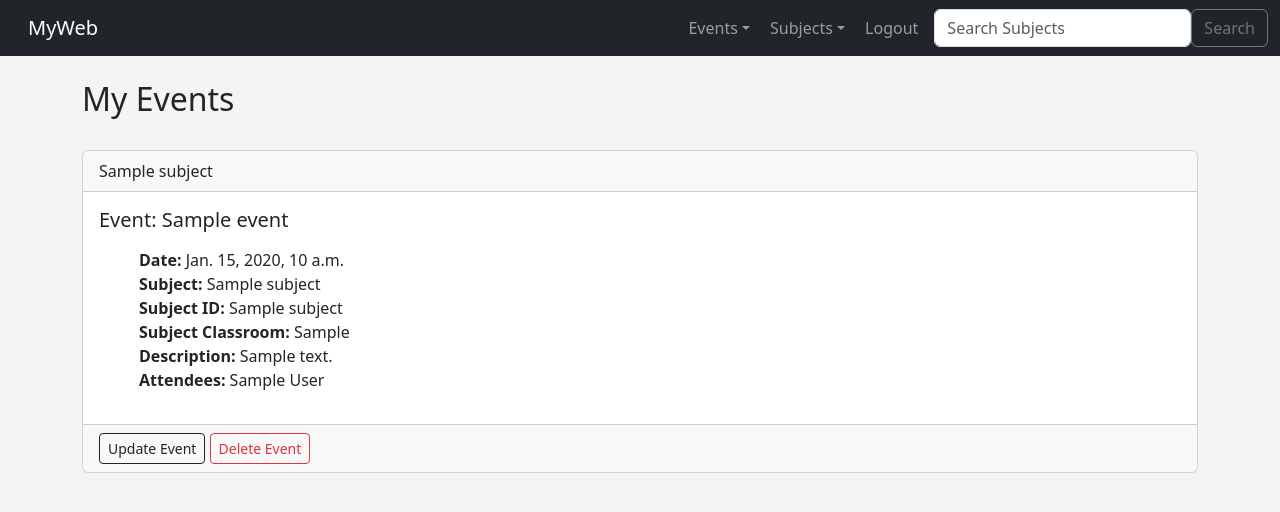
After one commit to 6410110710/Web, a Django app: page /my_events in a window 1280 px wide. The commit adds this page. Shown: the top 512 px of the page. Run offline with Django 4.2, Linux system fonts and the light colour scheme; a user stored in the database is signed in; tables that the repository leaves empty hold one stand-in row (values such as "Sample post").

Commit message:
Add My_Events Page

```diff
--- /dev/null
+++ b/MyApp/templates/event/my_events.html
@@ -0,0 +1,51 @@
+{% extends 'event/base.html' %}
+
+{% block content %}
+    <h2>My Events</h2>
+    <br/>
+    {% for event in events%}
+
+    <div class="card">
+        <div class="card-header">
+          {{ event.subject }}
+        </div>
+        <div class="card-body">
+          <h5 class="card-title">Event: {{ event }}</h5>
+          <p class="card-text">
+            <ul>
+            <strong>Date: </strong>{{ event.event_date }}<br/>
+            <strong>Subject: </strong>{{ event.subject }}<br/>
+            <strong>Subject ID: </strong>{{ event.subject.subject_id }}<br/>
+            <strong>Subject Classroom: </strong>{{ event.subject.classroom }}<br/>
+            <strong>Description: </strong>{{ event.description }}<br/>
+            <strong>Attendees: </strong>
+                {% for user in event.attendees.all %}
+                {{ user }}
+            <br/>
+                {% endfor %}
+            </ul>
+
+
+
+
+          </p>
+        </div>
+        {% if user.is_authenticated %}
+          {% if user == event.admin %}
+            <div class="card-footer text-muted">
+              <a href="{% url 'update-event' event.id %}" class="btn btn-outline-dark btn-sm">Update Event</a>
+              <a href="{% url 'delete-event' event.id %}" class="btn btn-outline-danger btn-sm">Delete Event</a>
+            </div>
+          {% endif %}
+        {% endif %}
+      </div>
+
+
+
+
+
+
+      <br/><br/>
+    {% endfor %}
+
+{% endblock %}
--- a/MyApp/templates/event/navbar.html
+++ b/MyApp/templates/event/navbar.html
@@ -8,18 +8,20 @@
         <ul class="navbar-nav me-auto mb-2 mb-lg-0">
           <li class="nav-item dropdown">
             <a class="nav-link dropdown-toggle" href="#" role="button" data-bs-toggle="dropdown" aria-expanded="false">
-              Event
+              Events
             </a>
             <ul class="dropdown-menu">
               <li><a class="dropdown-item" href="{% url 'list-events'  %}">All Event</a></li>
               {% if user.is_authenticated %}
               <li><a class="dropdown-item" href="{% url 'add-event'  %}">Add Event</a></li>
+              <li><a class="dropdown-item" href="{% url 'my_events'  %}">My Event</a></li>
+
               {% endif %}
             </ul>
           </li>
           <li class="nav-item dropdown">
             <a class="nav-link dropdown-toggle" href="#" role="button" data-bs-toggle="dropdown" aria-expanded="false">
-              Subject
+              Subjects
             </a>
             <ul class="dropdown-menu">
               <li><a class="dropdown-item" href="{% url 'list-subjects'  %}">All Subject</a></li>
--- a/MyApp/urls.py
+++ b/MyApp/urls.py
@@ -15,6 +15,7 @@ urlpatterns = [
     path('delete_event/<event_id>', views.delete_event, name='delete-event'),
     path('delete_subject/<subject_id>', views.delete_subject, name='delete-subject'),
     path('subject_text', views.subject_text, name='subject_text'),
+    path('my_events', views.my_events, name='my_events'),
 
 
     ]
--- a/MyApp/views.py
+++ b/MyApp/views.py
@@ -10,6 +10,14 @@ from django.core.paginator import Paginator
 from django.contrib import messages
 
 
+def my_events(request):
+    if request.user.is_authenticated:
+        me = request.user.id
+        events = Event.objects.filter(attendees=me)
+        return render(request, 'event/my_events.html', {"events":events})
+    else:
+        messages.success(request, ("You Aren't Authorize To Veiw This Page!!"))
+        return redirect('home')
 
 def subject_text(request):
     response = HttpResponse(content_type='textplain')
```
